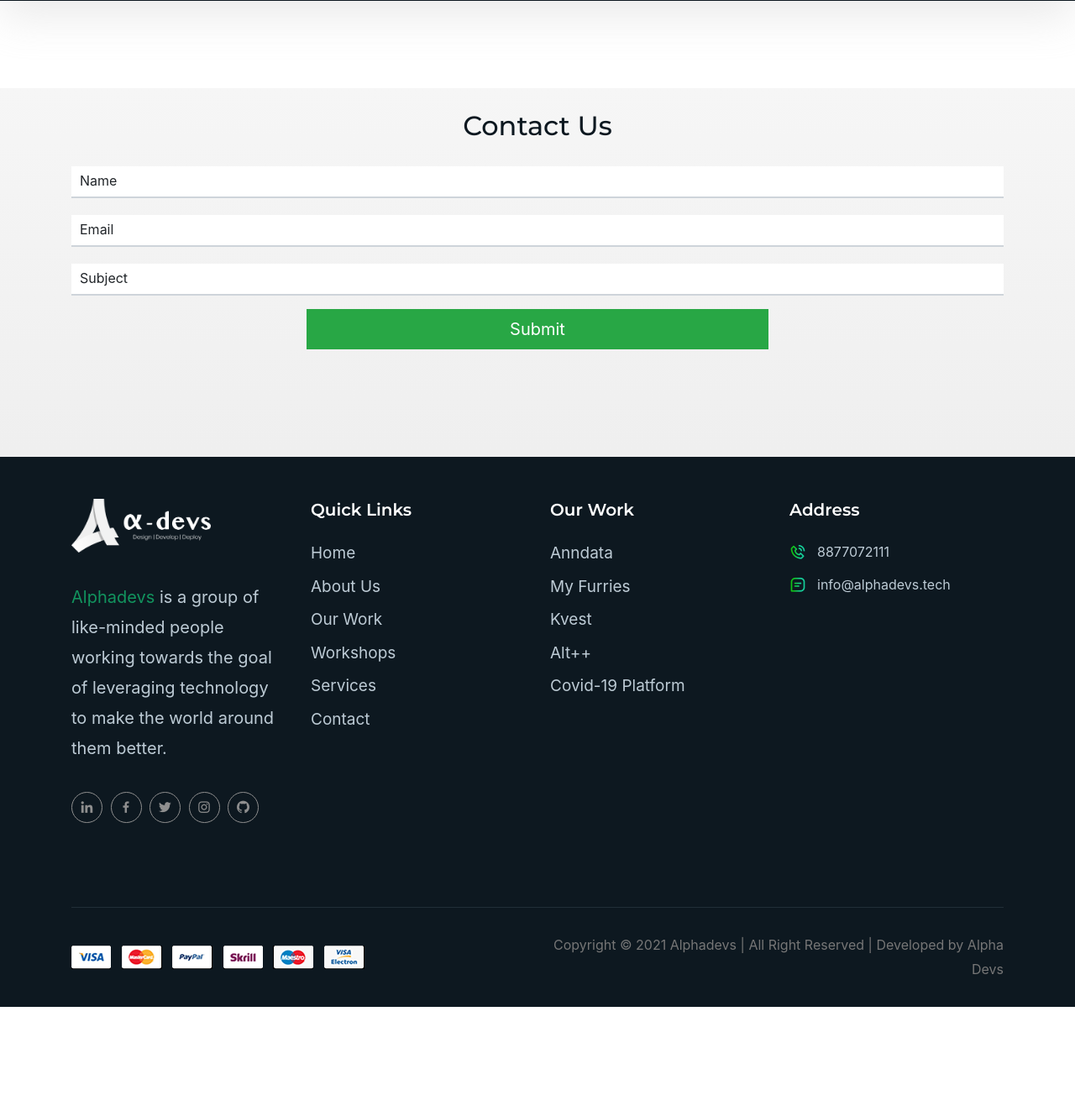
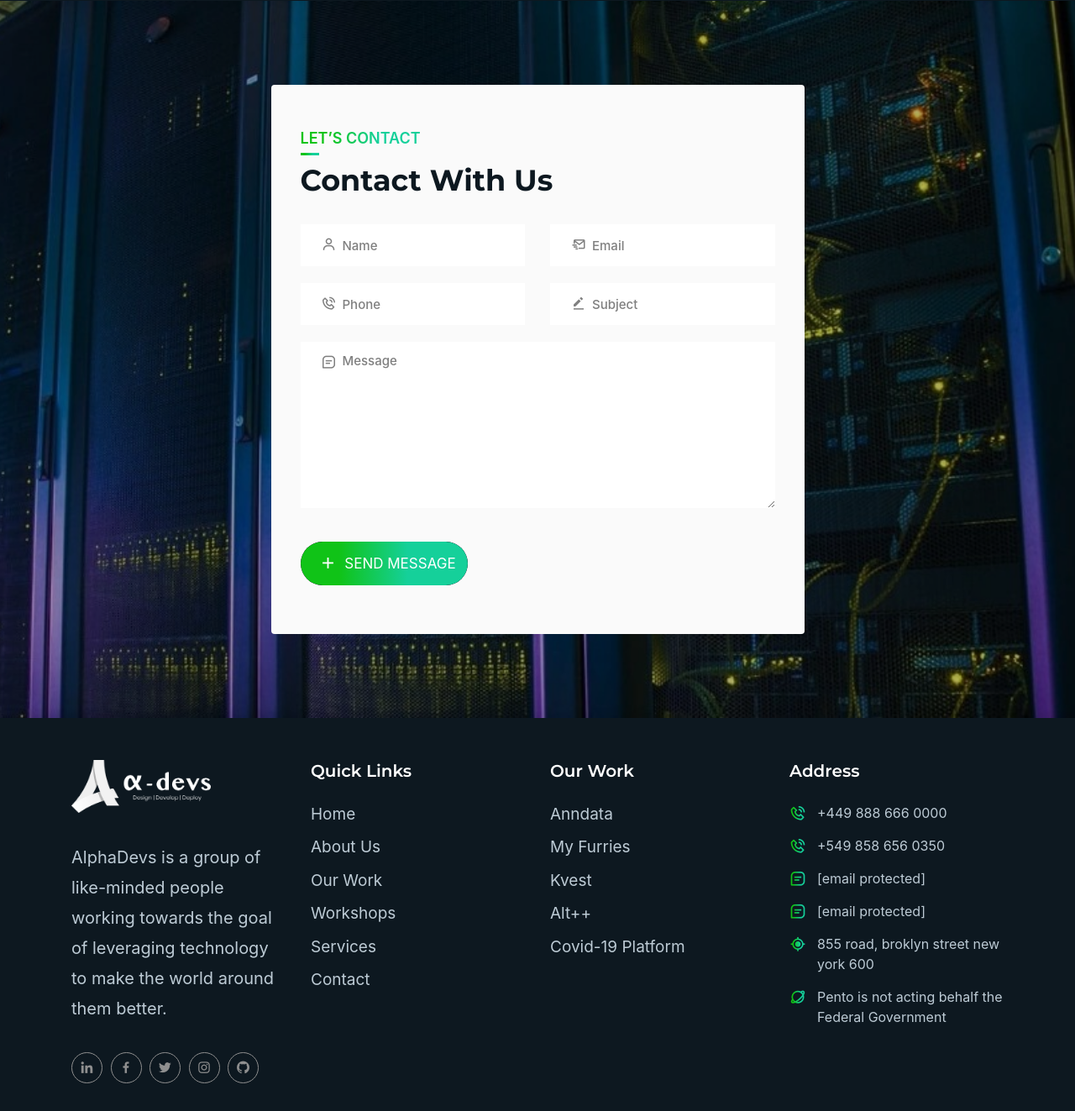
Before and after one commit to swastikshresth/vishal, a plain HTML site: page contactus.html in a window 1280 px wide. Shown: the part 171-1494 px from the top of the page at 84% size. Before the commit the page ends 1370 px from the top, so only its background shows below. Drawn offline with nearby package versions, Linux system fonts and the light colour scheme.

Commit message:
responsive correction

```diff
--- a/contactus.html
+++ b/contactus.html
@@ -9,7 +9,7 @@
     <link rel="stylesheet" href="assets/css/bootstrap.min.css">
 
     <link rel="stylesheet" href="assets/css/boxicons.min.css">
-    <link rel="stylesheet" href="jcontact.css">
+    <link rel="stylesheet" href="assets/css/style.css">
 
     <link rel="stylesheet" href="assets/css/responsive.css">
 
@@ -19,7 +19,7 @@
     <link rel="stylesheet" href="assets/css/owl.theme.default.min.css">
 
     <link rel="stylesheet" href="assets/css/nice-select.css">
-    <script src="https://ajax.googleapis.com/ajax/libs/jquery/3.5.1/jquery.min.js"></script>
+
 
     <title>Alphadevs</title>
     <link rel="icon" type="image/png" href="assets/img/favicon.ico">
@@ -27,7 +27,7 @@
 
 <body data-spy="scroll" data-offset="70">
 
-    <div class="loader" style="background: url(./assets/img/home-four/banner-bg.jpg);">
+    <div class="loader">
         <div class="d-table">
             <div class="d-table-cell">
                 <div class="spinner"></div>
@@ -112,7 +112,7 @@
                     <a class="nav-link" href="index-3.html">About Us</a>
                 </li>-->
                 <li class="nav-item">
-                    <a class="nav-link" href="our-work.html">Our Work</a>
+                    <a class="nav-link" href="ourwork.html">Our Work</a>
                 </li>
                 <!--<li class="nav-item">
                     <a class="nav-link" href="#workshop">Workshops</a>
@@ -140,39 +140,79 @@
         </div> -->
     </nav>
 
-    <div class="wrap" style="position: relative; top: 13vh; bottom: 20vh; ">
+    <div id="contact" class="one-contact-area three-contact-area ptb-100 form-image">
         <div class="container">
-            <form class="cool-b4-form" class="text-align-center">
-                <h2 class="text-center pt-4">Contact Us</h2>
-                <div class="form-row">
-                    <div class="col-md-12">
+            <div class="contact-content">
+                <form id="contactForm">
+                    <div class="one-section-title two-section-title">
+                        <span class="sub-title">LET’S CONTACT</span>
+                        <h2>Contact With Us</h2>
+                    </div>
+                    <div class="row">
+                        <div class="col-sm-6 col-lg-6">
                             <div class="form-group">
-                            <input type="text" class="form-control" name="name" id="name">
-                            <label for="name">Name</label>
-                            <span class="input-highlight"></span>
-                        </div>
-                        <div class="form-group">
-                            <input type="email" class="form-control" name="email" id="email">
-                            <label for="email">Email</label>
-                            <span class="input-highlight"></span>
-                        </div>
-                        <div class="form-group">
-                            <input type="text" class="form-control" name="subject" id="subject">
-                            <label for="subject">Subject</label>
-                            <span class="input-highlight"></span>
+                                <label>
+                                    <i class='bx bx-user'></i>
+                                </label>
+                                <input type="text" name="name" id="name" class="form-control" required data-error="Please enter your name" placeholder="Name">
+                                <div class="help-block with-errors"></div>
                             </div>
                         </div>
-
-
-
-                    <div class="col-md-6 mx-auto mt-3 mb-5">
-                        <button type="submit" class="btn btn-lg btn-success btn-block">Submit</button>
+                        <div class="col-sm-6 col-lg-6">
+                            <div class="form-group">
+                                <label>
+                                    <i class='bx bx-mail-send'></i>
+                                </label>
+                                <input type="email" name="email" id="email" class="form-control" required data-error="Please enter your email" placeholder="Email">
+                                <div class="help-block with-errors"></div>
+                            </div>
+                        </div>
+                        <div class="col-sm-6 col-lg-6">
+                            <div class="form-group">
+                                <label>
+                                    <i class='bx bx-phone-call'></i>
+                                </label>
+                                <input type="text" name="phone_number" id="phone_number" required data-error="Please enter your number" class="form-control" placeholder="Phone">
+                                <div class="help-block with-errors"></div>
+                            </div>
+                        </div>
+                        <div class="col-sm-6 col-lg-6">
+                            <div class="form-group">
+                                <label>
+                                    <i class='bx bxs-edit-alt'></i>
+                                </label>
+                                <input type="text" name="msg_subject" id="msg_subject" class="form-control" required data-error="Please enter your subject" placeholder="Subject">
+                                <div class="help-block with-errors"></div>
+                            </div>
+                        </div>
+                        <div class="col-md-12 col-lg-12">
+                            <div class="form-group">
+                                <label>
+                                    <i class='bx bx-message-square-detail'></i>
+                                </label>
+                                <textarea name="message" class="form-control" id="message" cols="30" rows="8" required data-error="Write your message" placeholder="Message"></textarea>
+                                <div class="help-block with-errors"></div>
+                            </div>
+                        </div>
+                        <div class="col-md-12 col-lg-12">
+                            <div class="row m-0">
+                                <div class="col-lg-12 pl-0">
+                                    <button type="submit" class="contact-btn btn">
+                                        <i class='bx bx-plus'></i>
+                                        Send Message
+                                    </button>
+                                    <div id="msgSubmit" class="h3 text-center hidden"></div>
+                                    <div class="clearfix"></div>
+                                </div>
+                            </div>
+                        </div>
                     </div>
                 </form>
             </div>
         </div>
+    </div>
 
-        <footer class="one-footer-area pt-100" style="position: relative; top: 10vh;">
+    <footer class="one-footer-area pt-100">
         <div class="container">
             <div class="row">
                 <div class="col-sm-6 col-lg-3">
@@ -181,7 +221,7 @@
                             <a href="#">
                                 <img class="otherimg2" src="assets/img/alphaimage.png" alt="Logo">
                             </a>
-                                <p><span style="color: #12945E ;"> Alphadevs</span> is a group of like-minded people working towards the goal of leveraging technology to make the world around them better.</p>
+                            <p>AlphaDevs is a group of like-minded people working towards the goal of leveraging technology to make the world around them better.</p>
                             <ul>
                                 <li>
                                     <a href="https://www.linkedin.com/company/thealphadevs/">
@@ -274,15 +314,30 @@
                             <ul>
                                 <li>
                                     <i class='bx bx-phone-call'></i>
-                                        <a href="">8877072111</a>
+                                    <a href="tel:+4498886660000">+449 888 666 0000</a>
                                 </li>
-
+                                <li>
+                                    <i class='bx bx-phone-call'></i>
+                                    <a href="tel:+5498586560350">+549 858 656 0350</a>
+                                </li>
                                 <li>
                                     <i class='bx bx-message-square-detail'></i>
-                                        <a href="mailto:info@alphadevs.tech">info@alphadevs.tech</a>
+                                    <a href="https://templates.hibootstrap.com/cdn-cgi/l/email-protection#9df5f8f1f1f2ddedf8f3e9f2b3fef2f0"><span
+                                            class="__cf_email__"
+                                            data-cfemail="29414c45454669594c475d46074a4644">[email&#160;protected]</span></a>
                                 </li>
-
-
+                                <li>
+                                    <i class='bx bx-message-square-detail'></i>
+                                    <a href="https://templates.hibootstrap.com/cdn-cgi/l/email-protection#deb7b0b8b19eaebbb0aab1f0bdb1b3"><span
+                                            class="__cf_email__"
+                                            data-cfemail="8ae3e4ece5cafaefe4fee5a4e9e5e7">[email&#160;protected]</span></a>
+                                </li>
+                                <li>
+                                    <i class='bx bx-current-location'></i> 855 road, broklyn street new york 600
+                                </li>
+                                <li>
+                                    <i class='bx bx-planet'></i> Pento is not acting behalf the Federal Government
+                                </li>
                             </ul>
                         </div>
                     </div>
@@ -340,6 +395,7 @@
         </div>
     </footer>
 
+
     <script data-cfasync="false" src="../../cdn-cgi/scripts/5c5dd728/cloudflare-static/email-decode.min.js"></script>
     <script src="assets/js/jquery-3.5.1.min.js"></script>
     <script src="assets/js/popper.min.js"></script>
@@ -360,8 +416,6 @@
     <script src="assets/js/jquery.mixitup.min.js"></script>
 
     <script src="assets/js/custom.js"></script>
-        <script src="./assets/js/contact.js"></script>
-
 </body>
 
 
```
Also changed, not shown: assets/css/style.css, assets/img/contactus.jpg (added). Lines whose indentation alone changed are shown as unchanged.
